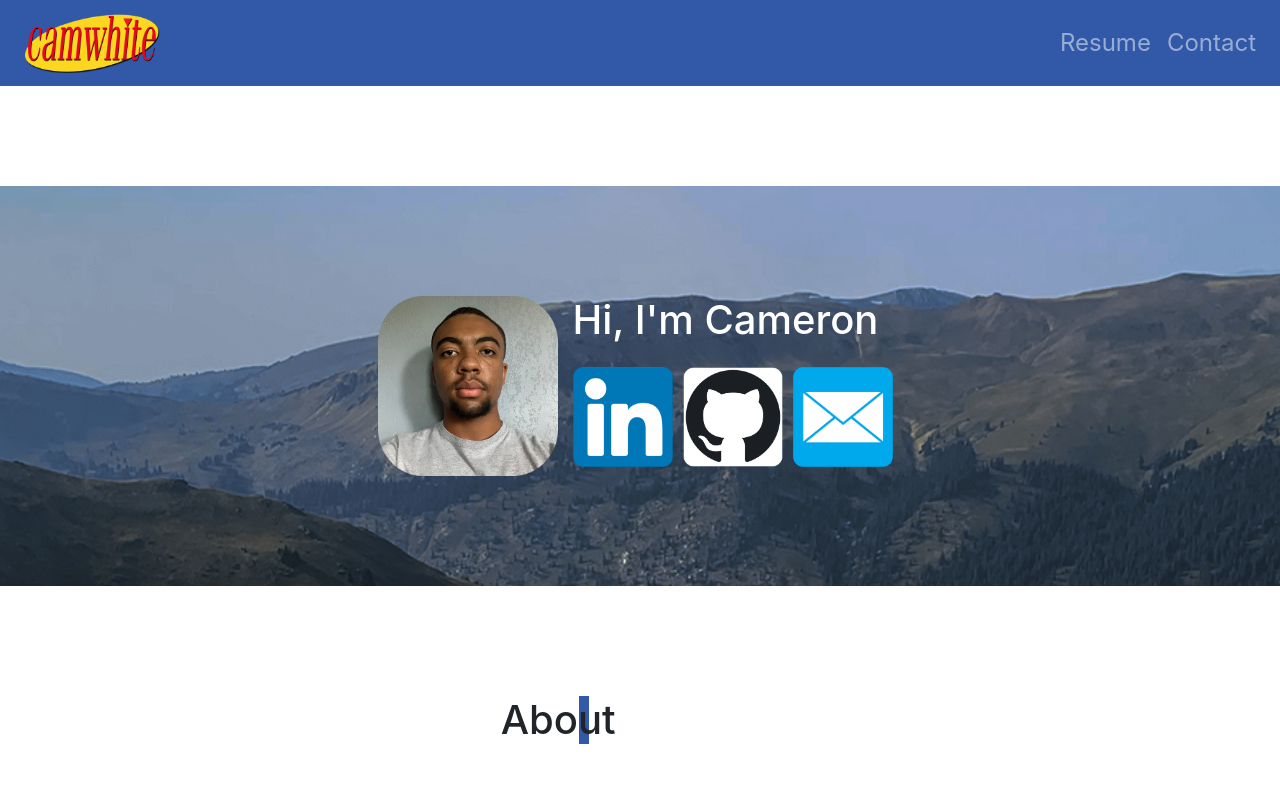
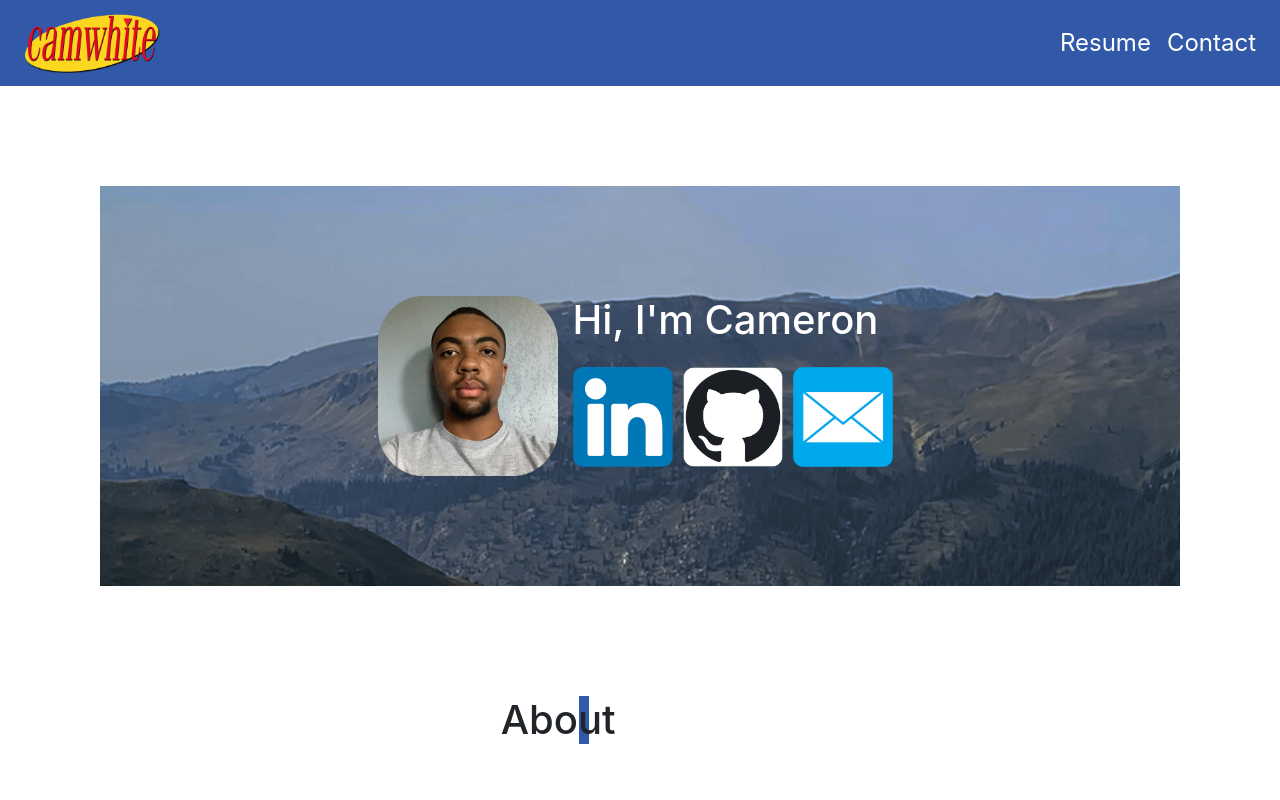
Before and after one commit to whiteceric/camwhite.me, a React (Create React App) app in the folder frontend/: page / in a window 1280 px wide. Shown: the top 800 px of the page. Built offline with nearby package versions, Linux system fonts and the light colour scheme; no server answers.

Commit message:
Some CSS fixes (Header and NavBar)

```diff
--- a/frontend/src/App.js
+++ b/frontend/src/App.js
@@ -6,6 +6,7 @@ import Footer from "./components/Footer/Footer";
 import AboutSection from "./components/AboutSection/AboutSection";
 import SkillList from "./components/SkillList/SkillList";
 import SkillListItem from "./components/SkillListItem/SkillListItem";
+import Contact from "./components/Contact/Contact";
 import ProjectListItem from "./components/ProjectListItem/ProjectListItem";
 import { useState, useEffect } from "react";
 import { useFetch } from "./components/useFetch";
@@ -53,6 +54,7 @@ function App() {
           </>
         )}
       />
+      <Route path="/contact" exact render={(props) => <Contact />} />
       <Footer />
     </Router>
   );
--- /dev/null
+++ b/frontend/src/components/Contact/Contact.css
@@ -0,0 +1 @@
+.Contact {}
--- /dev/null
+++ b/frontend/src/components/Contact/Contact.js
@@ -0,0 +1,15 @@
+import React from 'react';
+import PropTypes from 'prop-types';
+import './Contact.css';
+
+const Contact = () => (
+  <div className="Contact">
+    Contact Component
+  </div>
+);
+
+Contact.propTypes = {};
+
+Contact.defaultProps = {};
+
+export default Contact;
--- a/frontend/src/components/Header/Header.css
+++ b/frontend/src/components/Header/Header.css
@@ -1,9 +1,7 @@
 .Header {
   background: url("../../images/Rocky_2.png") no-repeat center center / cover;
 
-  margin-top: 100px;
-  margin-left: auto;
-  margin-right: auto;
+  margin: 100px;
   margin-bottom: 0px;
   height: 400px;
   max-width: 1920px;
@@ -11,6 +9,13 @@
   display: flex;
   justify-content: center;
   align-items: center;
+}
+
+@media only screen and (min-width: 1920px) {
+  .Header {
+    margin-left: auto;
+    margin-right: auto;
+  }
 }
 
 .grid-container {
--- a/frontend/src/components/NavBar/NavBar.css
+++ b/frontend/src/components/NavBar/NavBar.css
@@ -11,6 +11,11 @@
 }
 
 .navbar-link-item {
-  font-color: white;
+  color: white;
   font-size: 18pt;
 }
+
+.navbar-link-item:hover {
+  color: white;
+  text-decoration: none;
+}
--- a/frontend/src/components/NavBar/NavBar.js
+++ b/frontend/src/components/NavBar/NavBar.js
@@ -2,21 +2,28 @@ import React from "react";
 import "./NavBar.css";
 import Navbar from "react-bootstrap/Navbar"; // use bootstrap Navbar
 import Nav from "react-bootstrap/Nav";
+import { Link } from "react-router-dom";
 
 import logo from "../../images/logo.png";
 
 const NavBar = () => (
   <div className="NavBar">
     <Navbar className="navbar-custom-bg" variant="dark" stick="top" expand="lg">
-      <Navbar.Brand href="#home">
-        <img alt="" src={logo} className="logo d-inline-block align-top" />
+      <Navbar.Brand>
+        <Link to="/">
+          <img alt="" src={logo} className="logo d-inline-block align-top" />
+        </Link>
       </Navbar.Brand>
       <Nav className="ml-auto">
-        <Nav.Link className="navbar-link-item" href="#home">
-          Resume
+        <Nav.Link>
+          <Link className="navbar-link-item" to="/contact">
+            Resume
+          </Link>
         </Nav.Link>
-        <Nav.Link className="navbar-link-item" href="#features">
-          Contact
+        <Nav.Link>
+          <Link className="navbar-link-item" to="/contact">
+            Contact
+          </Link>
         </Nav.Link>
       </Nav>
     </Navbar>
```
